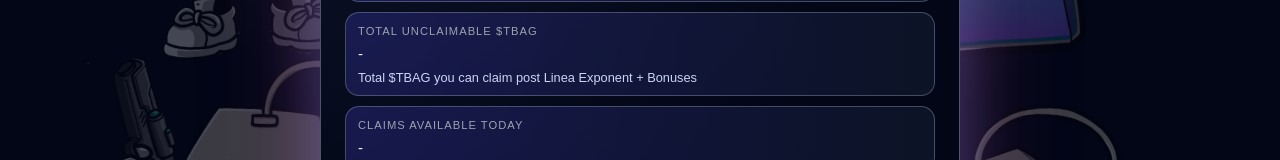
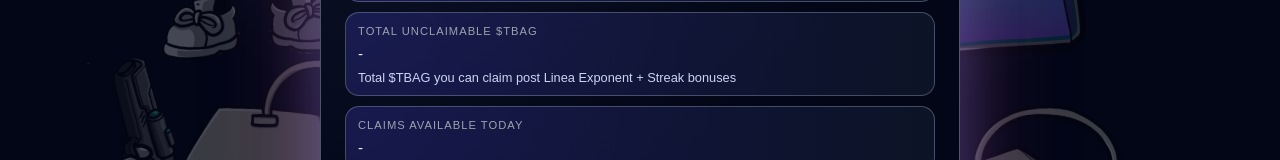
Before and after one commit to enzocxrter/double-bagz, a Next.js app: page / in a window 1280 px wide. Both pictures are taken after a click on the button "CLAIM". Shown: the part 374-534 px from the top of the page. Built offline with nearby package versions, Linux system fonts and the light colour scheme; no server answers.

Commit message:
Update page 8

```diff
--- a/app/page.tsx
+++ b/app/page.tsx
@@ -1032,7 +1032,7 @@
                       : "-"}
                   </span>
                   <span className="value small">
-                    Total $TBAG you can claim post Linea Exponent + Bonuses
+                    Total $TBAG you can claim post Linea Exponent + Streak bonuses
                   </span>
                 </div>
               </div>
```
